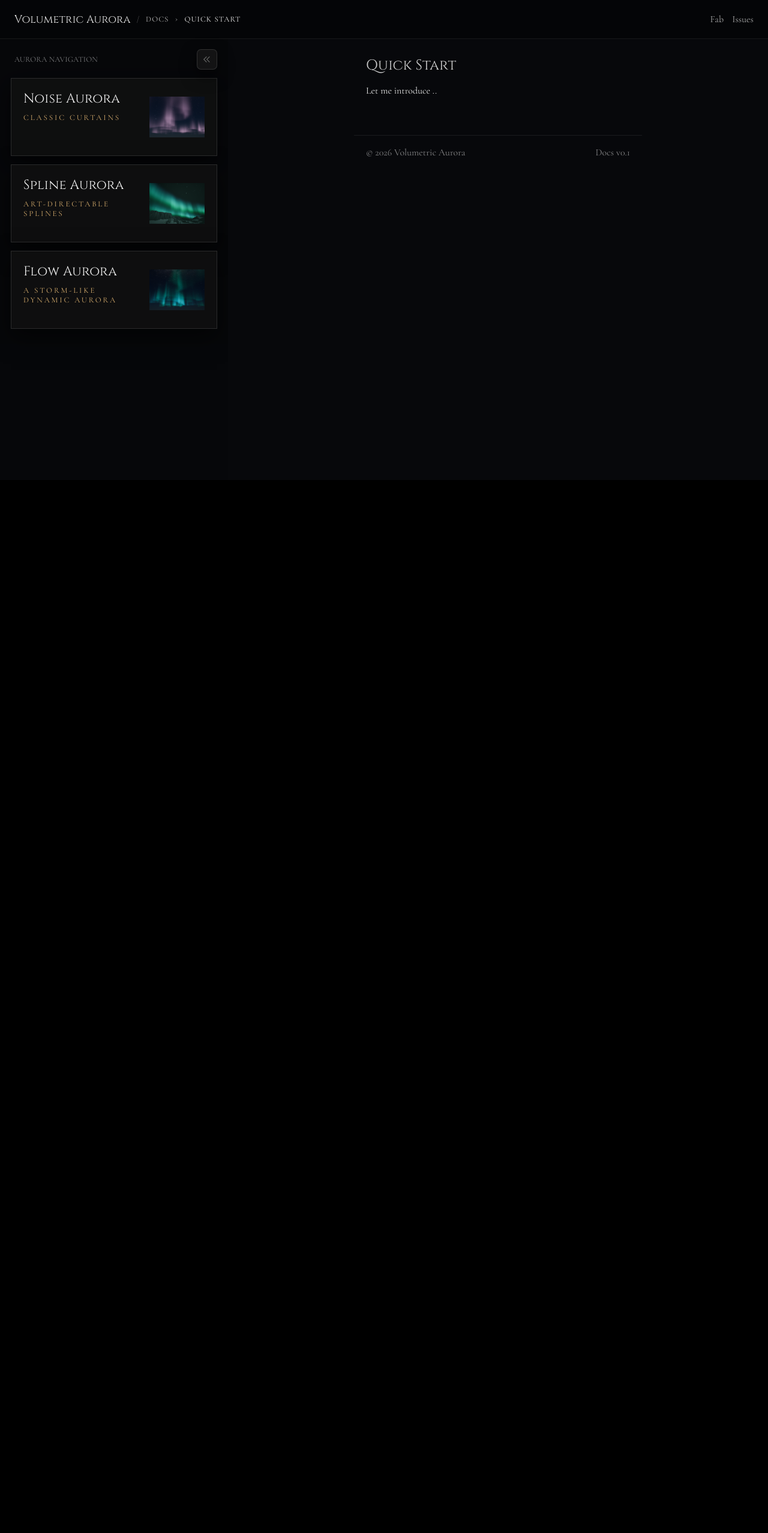
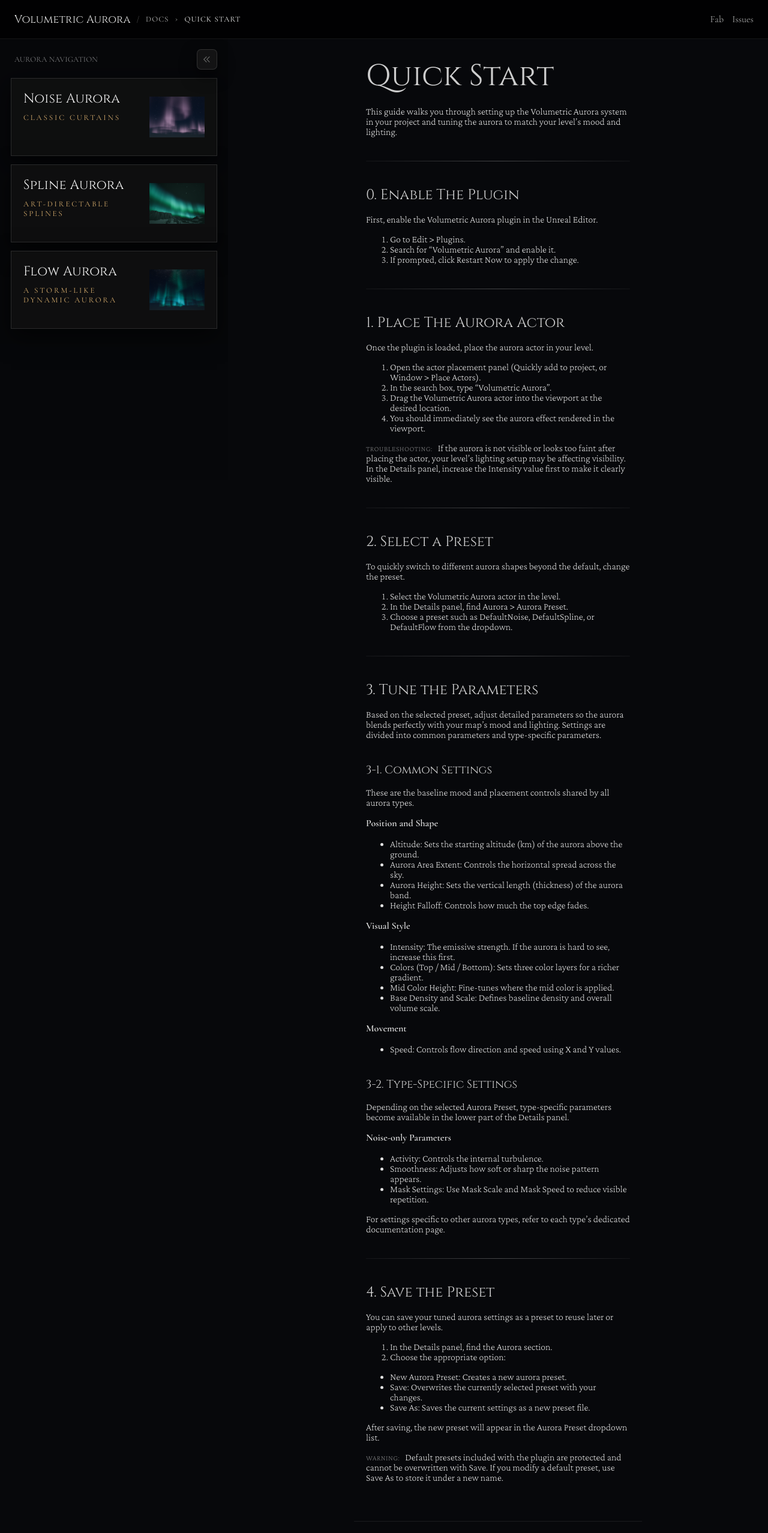
Before and after one commit to RiskAndBenefit/VolumetricAurora_Docs, a React (Vite) app: page /docs in a window 1280 px wide. Shown: the top 2555 px of the page at 60% size. Before the commit the page ends 800 px from the top, so only its background shows below. Built offline with nearby package versions, Linux system fonts and the light colour scheme.

Commit message:
feat: set up docs styles and global fonts

```diff
--- a/index.html
+++ b/index.html
@@ -5,10 +5,8 @@
     <link rel="preconnect" href="https://fonts.googleapis.com">
     <link rel="preconnect" href="https://fonts.gstatic.com" crossorigin>
     <link rel="stylesheet" href="https://fonts.googleapis.com/css2?family=Cinzel:wght@400;700;900&display=swap">
-    <link
-      rel="stylesheet"
-      href="https://fonts.googleapis.com/css2?family=Cormorant+Garamond:wght@300;400;500;600;700&family=EB+Garamond:wght@400;500;600;700&display=swap"
-    />
+    <link rel="stylesheet" href="https://fonts.googleapis.com/css2?family=Cormorant+Garamond:wght@300;400;500;600;700&family=EB+Garamond:wght@400;500;600;700&display=swap" />
+    <link rel="stylesheet" href="https://fonts.googleapis.com/css2?family=Crimson+Pro:wght@200;300;400;500&family=Crimson+Text:wght@400;600;700&display=swap" />
     <meta name="viewport" content="width=device-width, initial-scale=1.0" />
     <title>volumetric-aurora</title>
   </head>
--- a/src/index.css
+++ b/src/index.css
@@ -1,6 +1,11 @@
 :root {
   --font-display: "Cinzel", serif;
   --font-body: "Cormorant Garamond", "EB Garamond", serif;
+  --font-reading: "Crimson Pro", serif;
+
+  --weight-display: 400;
+  --weight-body: 400;
+  --weight-reading: 200;
 }
 
 *, *::before, *::after {
@@ -17,17 +22,18 @@
   height: 100%;
   margin: 0;
   padding: 0;
+  overscroll-behavior-y: none;
 }
 
 body {
   background: #000;
   font-family: var(--font-body);
-  font-weight: 400;
+  font-weight: var(--weight-body);
 }
 
 :where(h1, h2, h3, h4, h5, h6) {
   font-family: var(--font-display);
-  font-weight: 400;
+  font-weight: var(--weight-display);
   letter-spacing: 0.0em;
   opacity: 0.9;
   margin: 0;
--- a/src/layouts/DocsLayout.css
+++ b/src/layouts/DocsLayout.css
@@ -63,7 +63,7 @@
   top: 0;
   z-index: 30;
 
-  background: rgba(0, 0, 0, 0.35);
+  background: rgba(0, 0, 0, 0.8);
   border-bottom: 1px solid rgba(255, 255, 255, 0.08);
 }
 
--- /dev/null
+++ b/src/pages/DocsPage.css
@@ -0,0 +1,71 @@
+.hero {
+  --qs-display: var(--font-display);  /* Cinzel */
+  --qs-body: var(--font-body);        /* Cormorant/EB Garamond */
+  --qs-reading: var(--font-reading);  /* Crimson Pro */
+  /* --qs-reading-size: 16px; */
+
+  font-family: var(--qs-body);
+  font-weight: 300;
+}
+
+.heroTitle {
+  font-size: 50px;
+}
+
+.heroSubTitleSm {
+  margin-top: 38px;
+}
+
+.heroSectionLabel {
+  font-weight: 600;
+}
+
+.heroDesc,
+.heroText,
+.heroList,
+.heroBullets,
+.heroCallout {
+  font-family: var(--qs-reading);
+  font-weight: var(--weight-reading);
+  font-size: var(--qs-reading-size);
+}
+
+.heroCalloutLabel {
+  letter-spacing: 0.04em;
+  text-transform: uppercase;
+  font-size: 12px;
+  margin-right: 6px;
+  color: rgba(235, 235, 235, 0.5);
+}
+
+.heroDivider {
+  margin: 40px 0px;
+  border: 0;
+  height: 1px;
+  background: linear-gradient(
+    90deg,
+    rgba(255, 255, 255, 0.05),
+    rgba(255, 255, 255, 0.25),
+    rgba(255, 255, 255, 0.05)
+  );
+}
+
+.qsFigure {
+  margin: 18px 0 22px;
+}
+
+.qsImage {
+  width: 100%;
+  display: block;
+  border-radius: 12px;
+  border: 1px solid rgba(255, 255, 255, 0.10);
+  box-shadow: 0 16px 40px rgba(0, 0, 0, 0.45);
+}
+
+.qsCaption {
+  margin-top: 10px;
+  font-size: 13px;
+  letter-spacing: 0.06em;
+  text-transform: uppercase;
+  color: rgba(235, 235, 235, 0.55);
+}
--- a/src/pages/QuickStartPage.jsx
+++ b/src/pages/QuickStartPage.jsx
@@ -1,9 +1,182 @@
+import "./DocsPage.css";
+
+function StepImage({ src, alt, caption }) {
+  return (
+    <figure className="qsFigure">
+      <img className="qsImage" src={src} alt={alt} loading="lazy" />
+      {caption ? <figcaption className="qsCaption">{caption}</figcaption> : null}
+    </figure>
+  );
+}
+
 export default function QuickStartPage() {
   return (
     <section className="hero">
       <h1 className="heroTitle">Quick Start</h1>
+
       <p className="heroDesc">
-        Let me introduce ..
+        This guide walks you through setting up the Volumetric Aurora system in your project and tuning the aurora to
+        match your level’s mood and lighting.
+      </p>
+
+      <hr className="heroDivider heroDividerTop" />
+
+      {/* 0 */}
+      {/* <h2 className="heroSubTitle">0. ENABLE THE PLUGIN</h2> */}
+      <h2 className="heroSubTitle">0. Enable The Plugin</h2>
+      <p className="heroText">First, enable the Volumetric Aurora plugin in the Unreal Editor.</p>
+
+      <ol className="heroList">
+        <li>Go to Edit &gt; Plugins.</li>
+        <li>Search for “Volumetric Aurora” and enable it.</li>
+        <li>If prompted, click Restart Now to apply the change.</li>
+      </ol>
+
+      {/* <StepImage
+        src={Img0}
+        alt="Enable the Volumetric Aurora plugin in the Unreal Editor"
+        caption="Enable the plugin (Edit → Plugins)."
+      /> */}
+
+      <hr className="heroDivider" />
+
+      {/* 1 */}
+      <h2 className="heroSubTitle">1. Place The Aurora Actor</h2>
+      <p className="heroText">Once the plugin is loaded, place the aurora actor in your level.</p>
+
+      <ol className="heroList">
+        <li>Open the actor placement panel (Quickly add to project, or Window &gt; Place Actors).</li>
+        <li>In the search box, type “Volumetric Aurora”.</li>
+        <li>Drag the Volumetric Aurora actor into the viewport at the desired location.</li>
+        <li>You should immediately see the aurora effect rendered in the viewport.</li>
+      </ol>
+
+      {/* <StepImage
+        src={Img1}
+        alt="Locate the Volumetric Aurora actor in the Place Actors panel"
+        caption="Find the actor from the placement panel."
+      />
+
+      <StepImage
+        src={Img2}
+        alt="Volumetric Aurora actor placed in the level and visible in the viewport"
+        caption="After placing, the aurora should appear in the viewport."
+      /> */}
+
+      <p className="heroCallout">
+        <span className="heroCalloutLabel">Troubleshooting:</span> If the aurora is not visible or looks too faint after
+        placing the actor, your level’s lighting setup may be affecting visibility. In the Details panel, increase the
+        Intensity value first to make it clearly visible.
+      </p>
+
+      <hr className="heroDivider" />
+
+      {/* 2 */}
+      <h2 className="heroSubTitle">2. Select a Preset</h2>
+      <p className="heroText">To quickly switch to different aurora shapes beyond the default, change the preset.</p>
+
+      <ol className="heroList">
+        <li>Select the Volumetric Aurora actor in the level.</li>
+        <li>In the Details panel, find Aurora &gt; Aurora Preset.</li>
+        <li>Choose a preset such as DefaultNoise, DefaultSpline, or DefaultFlow from the dropdown.</li>
+      </ol>
+
+      {/* <StepImage
+        src={Img3}
+        alt="Aurora Preset dropdown in the Details panel"
+        caption="Pick a preset from Aurora → Aurora Preset."
+      /> */}
+
+      <hr className="heroDivider" />
+
+      {/* 3 */}
+      <h2 className="heroSubTitle">3. Tune the Parameters</h2>
+      <p className="heroText">
+        Based on the selected preset, adjust detailed parameters so the aurora blends perfectly with your map’s mood
+        and lighting. Settings are divided into common parameters and type-specific parameters.
+      </p>
+
+      <h3 className="heroSubTitleSm">3-1. Common Settings</h3>
+      <p className="heroText">These are the baseline mood and placement controls shared by all aurora types.</p>
+
+      <p className="heroSectionLabel">Position and Shape</p>
+      <ul className="heroBullets">
+        <li>Altitude: Sets the starting altitude (km) of the aurora above the ground.</li>
+        <li>Aurora Area Extent: Controls the horizontal spread across the sky.</li>
+        <li>Aurora Height: Sets the vertical length (thickness) of the aurora band.</li>
+        <li>Height Falloff: Controls how much the top edge fades.</li>
+      </ul>
+
+      <p className="heroSectionLabel">Visual Style</p>
+      <ul className="heroBullets">
+        <li>Intensity: The emissive strength. If the aurora is hard to see, increase this first.</li>
+        <li>Colors (Top / Mid / Bottom): Sets three color layers for a richer gradient.</li>
+        <li>Mid Color Height: Fine-tunes where the mid color is applied.</li>
+        <li>Base Density and Scale: Defines baseline density and overall volume scale.</li>
+      </ul>
+
+      <p className="heroSectionLabel">Movement</p>
+      <ul className="heroBullets">
+        <li>Speed: Controls flow direction and speed using X and Y values.</li>
+      </ul>
+
+      {/* <StepImage
+        src={Img4}
+        alt="Overview of Volumetric Aurora parameters in the Details panel"
+        caption="Most tuning happens in the Details panel."
+      /> */}
+
+      <h3 className="heroSubTitleSm">3-2. Type-Specific Settings</h3>
+      <p className="heroText">
+        Depending on the selected Aurora Preset, type-specific parameters become available in the lower part of the
+        Details panel.
+      </p>
+
+      <p className="heroSectionLabel">Noise-only Parameters</p>
+      <ul className="heroBullets">
+        <li>Activity: Controls the internal turbulence.</li>
+        <li>Smoothness: Adjusts how soft or sharp the noise pattern appears.</li>
+        <li>Mask Settings: Use Mask Scale and Mask Speed to reduce visible repetition.</li>
+      </ul>
+
+      <p className="heroText">
+        For settings specific to other aurora types, refer to each type’s dedicated documentation page.
+      </p>
+
+      {/* <StepImage
+        src={Img5}
+        alt="Type-specific parameter section for the selected aurora preset"
+        caption="Type-specific settings appear depending on the preset."
+      /> */}
+
+      <hr className="heroDivider" />
+
+      {/* 4 */}
+      <h2 className="heroSubTitle">4. Save the Preset</h2>
+      <p className="heroText">You can save your tuned aurora settings as a preset to reuse later or apply to other levels.</p>
+
+      <ol className="heroList">
+        <li>In the Details panel, find the Aurora section.</li>
+        <li>Choose the appropriate option:</li>
+      </ol>
+
+      <ul className="heroBullets">
+        <li>New Aurora Preset: Creates a new aurora preset.</li>
+        <li>Save: Overwrites the currently selected preset with your changes.</li>
+        <li>Save As: Saves the current settings as a new preset file.</li>
+      </ul>
+
+      <p className="heroText">After saving, the new preset will appear in the Aurora Preset dropdown list.</p>
+
+      {/* <StepImage
+        src={Img6}
+        alt="Save and Save As actions for aurora presets"
+        caption="Save your tuned settings as a preset."
+      /> */}
+
+      <p className="heroCallout">
+        <span className="heroCalloutLabel">Warning:</span> Default presets included with the plugin are protected and
+        cannot be overwritten with Save. If you modify a default preset, use Save As to store it under a new name.
       </p>
     </section>
   );
```
